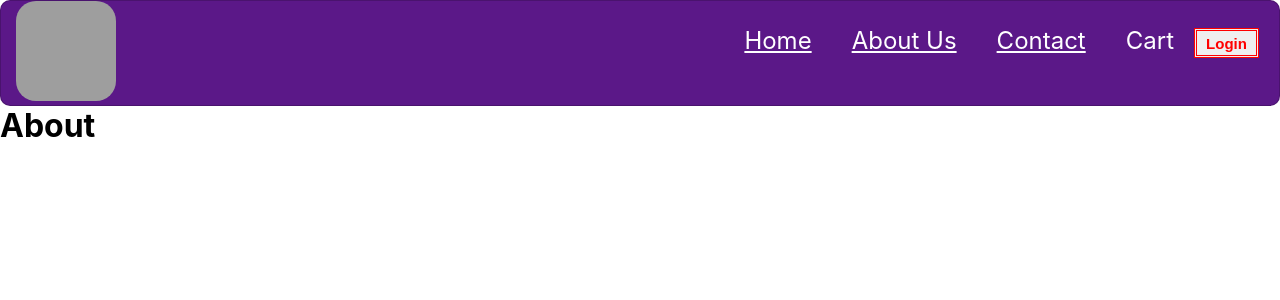
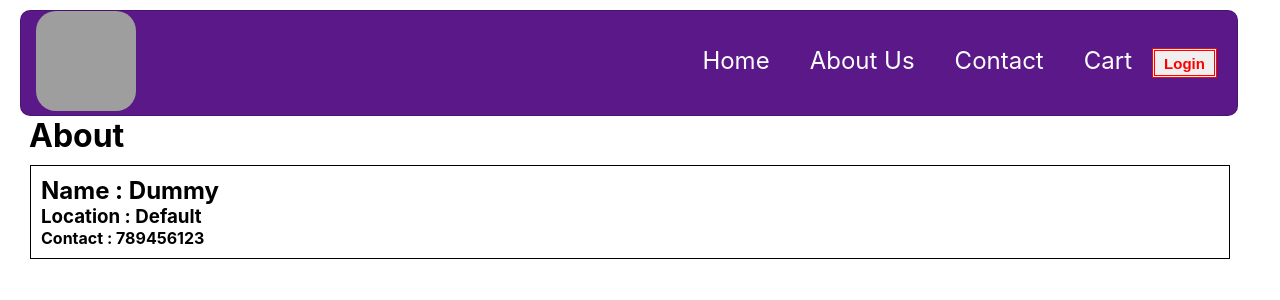
Before and after one commit to SagarVakharia/Swiggy, a React (Create React App) app: page /about in a window 1280 px wide. Shown: the top 300 px of the page. Built offline with nearby package versions, Linux system fonts and the light colour scheme; no server answers; grey boxes are pictures that could not be loaded.

Commit message:
First commit

```diff
--- a/package.json
+++ b/package.json
@@ -6,6 +6,7 @@
     "@testing-library/jest-dom": "^5.17.0",
     "@testing-library/react": "^13.4.0",
     "@testing-library/user-event": "^13.5.0",
+    "axios": "^1.6.7",
     "parcel": "^2.10.3",
     "react": "^18.2.0",
     "react-dom": "^18.2.0",
--- a/src/App.css
+++ b/src/App.css
@@ -1,8 +1,11 @@
 * {
   margin: 0px;
-  padding: 0px;
+  /* padding: 0px; */
+  text-decoration: none;
+  color: inherit;
+
 }
-
+ /*-------------------------------------------------- Header CSS --------------------------------------------------- */
 .Header {
   display: flex;
   justify-content: space-between;
@@ -10,6 +13,9 @@
   border-radius: 10px;
   background-color: #5b1888;
   color: #fff;
+  margin-top: 10px;
+  margin-left: 20px;
+  width: 95%;
 }
 
 .HeaderLogo {
@@ -20,21 +26,14 @@
 }
 
 .NavItems {
-  /* display: flex;
-  justify-content: center;
-  align-items: center; */
   padding: 5px 20px;
 }
 
 .NavItems > ul {
-  /* display: flex;
-  flex-wrap: wrap;
-  gap: 20px;
-  list-style: none;
-  font-size: 20px; */
   font-size: 24px;
   display: flex;
   list-style-type: none;
+  margin-top: 10px;
 }
 
 .NavItems > ul > li {
@@ -42,20 +41,43 @@
   margin: 10px;
 }
 
-/* .NavItems > ul > li > Link :hover {
+.linkcss :hover {
   text-decoration: underline;
 }
- */
+
+.login {
+  position: relative;
+  top: 7px;
+  cursor: pointer;
+  height: 30px;
+  width: 65px;
+  margin-top: 15px;
+  color: red;
+  font-size: 15px;
+  font-weight: 600;
+  border: double red;
+}
+
+/*-------------------------------------------------- Header CSS  ends--------------------------------------------------- */
 
 .Search {
   padding: 10px;
+  margin-right: 10px;
 }
+
+.search-box {
+  height: 20px;
+
+}
+
+/* ------------------------------------------------- Card CSS ---------------------------------------------------------- */
 
 .CardContainer {
   display: flex;
   flex-wrap: wrap;
   width: auto;
   max-width: 100%;
+  margin-left: 10px;
 }
 
 .Card {
@@ -70,6 +92,7 @@
 .Card:hover {
   box-shadow: 2px 2px 2px 2px rgba(0, 0, 0, 0.555);
   cursor: pointer;
+  text-decoration: none;
 }
 
 .CardLogo {
@@ -79,15 +102,11 @@
   border-radius: 10px;
 }
 
-.filter-btn {
-  position: relative;
-  left: 7px;
-  bottom: 2px;
-  margin: 5px;
-  cursor: pointer;
-  color: white;
-  background-color: red;
-  border: 3px double;
+.cuisines{
+  display: -webkit-box;
+  -webkit-line-clamp: 2;
+  -webkit-box-orient: vertical;
+  overflow: hidden;
 }
 
 .shimmer-container {
@@ -104,140 +123,38 @@
   background-color: #f0f0f0;
 }
 
-.login {
+
+/* ------------------------------------------------- Card CSS Ends ---------------------------------------------------------- */
+
+.filter-btn {
   position: relative;
-  top: 7px;
+  left: 7px;
+  bottom: 2px;
+  margin: 7px;
   cursor: pointer;
+  color: white;
+  background-color: red;
+  border: 3px double;
   height: 30px;
-  width: 65px;
-  margin-top: 15px;
-  color: red;
-  font-size: 15px;
-  font-weight: 600;
-  border: double red;
 }
 
 .filter{
   display: flex;
-}
-/* * {
-  margin: 6px;
-  padding: 0px;
-}
-.Header {
-  padding: 6px;
-  display: flex;
-  justify-content: space-between;
-  border: 1px solid #5b1888;
-  border-radius: 10px;
-  background-color: #5b1888;
-  color: #fff;
-  height: 80px;
-}
-.HeaderLogo {
-  position: relative;
-  bottom: 8px;
-  width: 70px;
-  height: 70px;
-  border-radius: 20px;
+  margin-left: 37%;
 }
 
-.NavItems {
-  display: flex;
-  justify-content: center;
-  align-items: center;
+.menu{
+  padding: 20px;
 }
 
-.NavItems > ul {
-  display: flex;
-  flex-wrap: wrap;
-  gap: 20px;
-  list-style: none;
-  font-size: 20px;
-}
-.Card {
-  width: 200px;
-  height: 290px;
-  display: flex;
-  justify-content: center;
-  flex-direction: column;
-  border: 1px solid rgba(0, 0, 0, 0.192);
-  border-radius: 10px;
+.recommended {
+  padding: 10px 50px;
+  background-color: white;
 }
 
-.Card:hover {
-  box-shadow: 2px 2px 2px 2px rgba(0, 0, 0, 0.555);
-  cursor: pointer;
+.user-card {
+  padding: 10px;
+  width: 92%;
+  border: 1px solid black;
+  margin-left: 30px;
 }
-
-.CardLogo {
-  width: 190px;
-  height: 130px;
-  position: relative;
-  top: 15px;
-  border-radius: 7px;
-}
-
-.CardContainer {
-  display: flex;
-  flex-wrap: wrap;
-  /*  justify-content: space-between;
-  column-gap: 10px;
-}
-
-.CardDescription {
-  text-align: left;
-  white-space: nowrap;
-  text-overflow: ellipsis;
-  max-width: 56%;
-  color: rgb(105, 105, 105);
-  font-size: 0.8rem;
-  position: relative;
-  bottom: 30px;
-}
-
-.shopName {
-  padding-top: 10px;
-  position: relative;
-  top: 10px;
-}
-
-.Rating {
-  display: flex;
-  align-items: center;
-  -webkit-box-align: center;
-  font-size: 14px;
-  cursor: unset;
-  background-color: rgb(38, 126, 62);
-  color: white;
-  border-radius: 0.6rem;
-  border: 1px solid rgb(38, 126, 62);
-  max-width: 11%;
-  padding: 1px 3px;
-  position: relative;
-  left: 150px;
-  top: -22px;
-}
-
-.DeliveryTime {
-  position: relative;
-  left: 157px;
-  font-weight: 500;
-  font-size: 0.65rem;
-  color: red;
-}
-
-.cost {
-  position: relative;
-  bottom: 30px;
-  font-weight: 300;
-  font-size: 12px;
-  color: rgb(105, 105, 105);
-}
-
-/* .rating>img{
-height: 10px;
-width: 10px;
-padding-top: 7.5px;
-margin-left: -4px;
-} */
--- a/src/components/About.js
+++ b/src/components/About.js
@@ -1,7 +1,12 @@
+import User from "./User";
+import UserClass from "./UserClass";
+
 const About = () => {
     return(
         <div>
-            <h1>About</h1>
+            <h1 style={{marginLeft: "29px", marginBottom: "10px"}}>About</h1>
+            <User />
+            {/* <UserClass /> */}
         </div>
     )
 }
--- a/src/components/Menu.js
+++ b/src/components/Menu.js
@@ -5,13 +5,18 @@ import { Menu_Url } from "../utils/constants";
 
 const Menu = () => {
   const [resInfo, setResInfo] = useState(null);
+  const [isMenuOpen, setIsMenuOpen] = useState(false);
+
+  const toggleMenu = () => {
+    setIsMenuOpen(!isMenuOpen);
+  };
 
   const resId = useParams();
-  console.log("Params data : ", resId);
+  // console.log("Params data : ", resId);
 
   useEffect(() => {
     fetchMenu();
-  }, []);
+  },[]);
 
   const fetchMenu = async () => {
     const data = await fetch(Menu_Url + resId.resId); // API call for menu of each url
@@ -37,15 +42,20 @@ const Menu = () => {
           {cuisines.join(",")} - {costForTwoMessage}
         </p>
         <h2>Menu</h2>
-        <ul>
+        <button className="recommended" onClick={toggleMenu}>Recommended ▼</button>
+        {/* Display the menu only if isMenuOpen is true */}
+        {isMenuOpen && (
+          <div>
+            <ul>
           {itemCards.map((item) => (
             <li key={item.card.info.id}>
-              • {/* To use bullet press alt + 0149 */}
               {item.card.info.name} - Rs.
               {item.card.info.defaultPrice / 100 || item.card.info.price / 100}
             </li>
           ))}
         </ul>
+          </div>
+        )}
       </div>
     )
   );
--- a/src/components/RestaurantCard.js
+++ b/src/components/RestaurantCard.js
@@ -1,6 +1,6 @@
 import { CDN_URL } from "../utils/constants";
 
-const RestrauntCard = (props) => {
+const RestaurantCard = (props) => {
   const { resData } = props;
   var {
     name,
@@ -18,7 +18,7 @@ const RestrauntCard = (props) => {
         alt="cardLogo"
       />
       <h3>{name}</h3>
-      <h4>{cuisines.join(", ")}</h4>{/* the join here is used for comma seperating the values */}
+      <h4 className="cuisines">{cuisines.join(", ")}</h4>{/* the join here is used for comma seperating the values */}
       <h4>{avgRating} stars</h4>
       <h4>{costForTwo}</h4>
       <h4>{sla.slaString}</h4>
@@ -26,4 +26,4 @@ const RestrauntCard = (props) => {
   );
 };
 
-export default RestrauntCard;
+export default RestaurantCard;
--- /dev/null
+++ b/src/components/User.js
@@ -0,0 +1,31 @@
+import React, { useEffect, useState} from 'react'
+
+
+const User = () => {
+
+  const [userInfo, setUserInfo] = useState({
+    name: "Dummy",
+    location: "Default",
+  });
+
+useEffect(()=>{
+  fetchData();
+},[])
+
+const fetchData = async () => {
+  const data  = await fetch("https://api.github.com/users/SagarVakharia");
+  const json = await data.json();
+  console.log(json);
+  setUserInfo(json);
+}
+
+  return (
+    <div className='user-card'>
+        <h2>Name : {userInfo.name}</h2>
+        <h3>Location : {userInfo.location}</h3>
+        <h4>Contact : 789456123</h4>
+    </div>
+  )
+}
+
+export default User
--- /dev/null
+++ b/src/components/UserClass.js
@@ -0,0 +1,76 @@
+import React from "react";
+
+class UserClass extends React.Component {
+  constructor(props) {
+    super(props);
+
+    this.state = {
+      userInfo: {
+        name: "Dummy",
+        location: "Default",
+      },
+    };
+    //console.log(this.props.name + "Child Constructor");
+  }
+
+  async componentDidMount() {
+    //console.log(this.props.name + "Child Component Did Mount");
+    // Api call
+
+    const data = await fetch("https://api.github.com/users/akshaymarch7");
+    const json = await data.json();
+
+    this.setState({
+      userInfo: json,
+    });
+
+    //console.log(json);
+  }
+
+  componentDidUpdate() {
+    //console.log("Component Did Update");
+  }
+
+  componentWillUnmount() {
+    //console.log("Component Will Unmount");
+  }
+
+  render() {
+    console.log(this.props.name + "Child Render");
+
+    const { name, location, avatar_url } = this.state.userInfo;
+    return (
+      <div className="user-card">
+        <img src={avatar_url} />
+        <h2>Name: {name}</h2>
+        <h3>Location: {location}</h3>
+        <h4>Contact: @akshaymarch7</h4>
+      </div>
+    );
+  }
+}
+
+export default UserClass;
+
+/****
+ *
+ * --- MOUNTING ----
+ *
+ * Constructor (dummy)
+ * Render (dummy)
+ *      <HTML Dummy >
+ * Component Did Mount
+ *      <API Call>
+ *      <this.setState> -> State variable is updated
+ *
+ * ---- UPDATE
+ *
+ *      render(APi data)
+ *      <HTML (new API data>)
+ *      componentDidUpdate
+ *
+ *ComponentWill UnMount
+ * As soon as we live that page or method this method takes place
+ *
+ *
+ */
--- a/src/utils/constants.js
+++ b/src/utils/constants.js
@@ -4,4 +4,4 @@ export const LOGO_URL =
   "https://dcassetcdn.com/design_img/1440313/541870/541870_7783913_1440313_d8e6f508_image.png";
 
 export const Menu_Url =
-"https://corsproxy.io/?https://www.swiggy.com/dapi/menu/pl?page-type=REGULAR_MENU&complete-menu=true&lat=21.1458004&lng=79.0881546&restaurantId=";
+"https://www.swiggy.com/dapi/menu/pl?page-type=REGULAR_MENU&complete-menu=true&lat=21.1458004&lng=79.0881546&restaurantId=";
```
Also changed, not shown: src/components/Body.js (+10 -5 lines), 1 other file (tests, documents, lock files or other folders).
